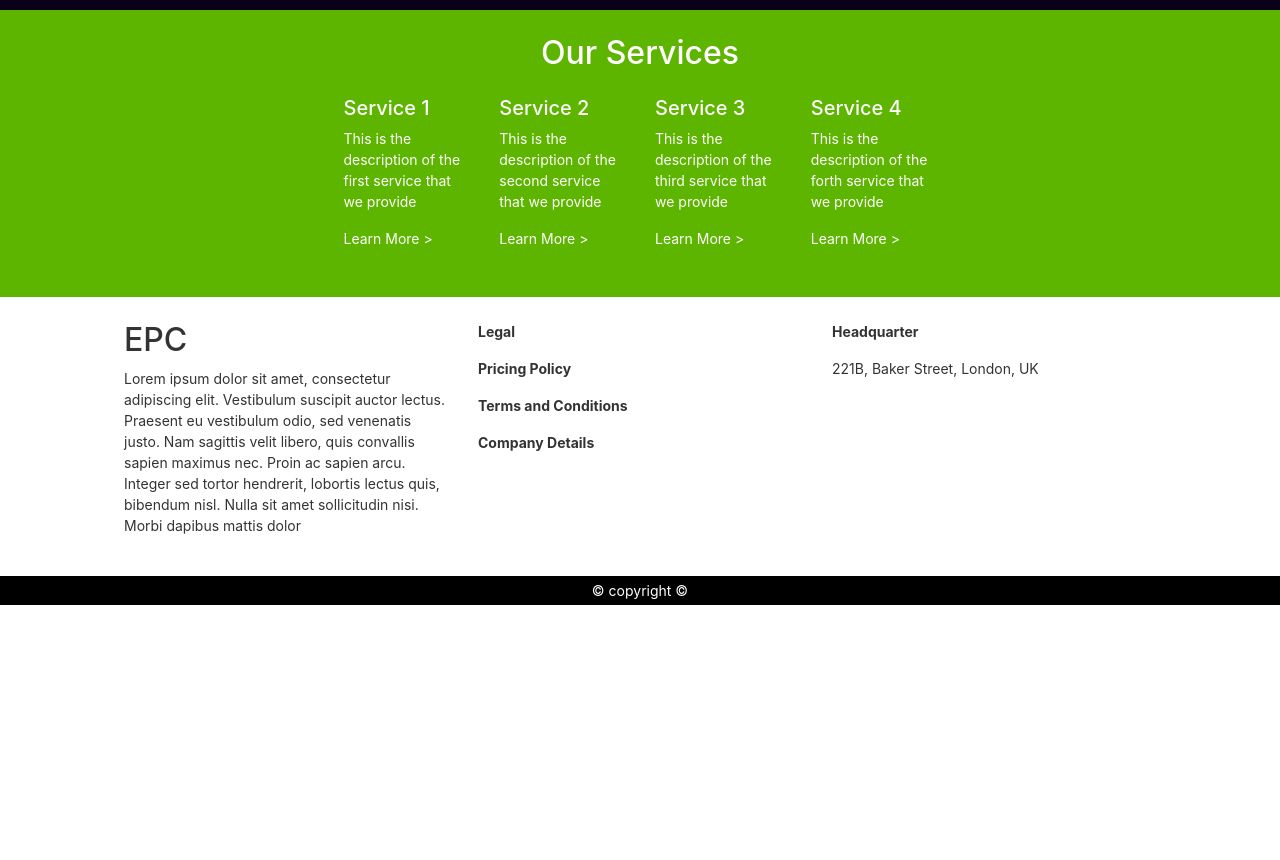
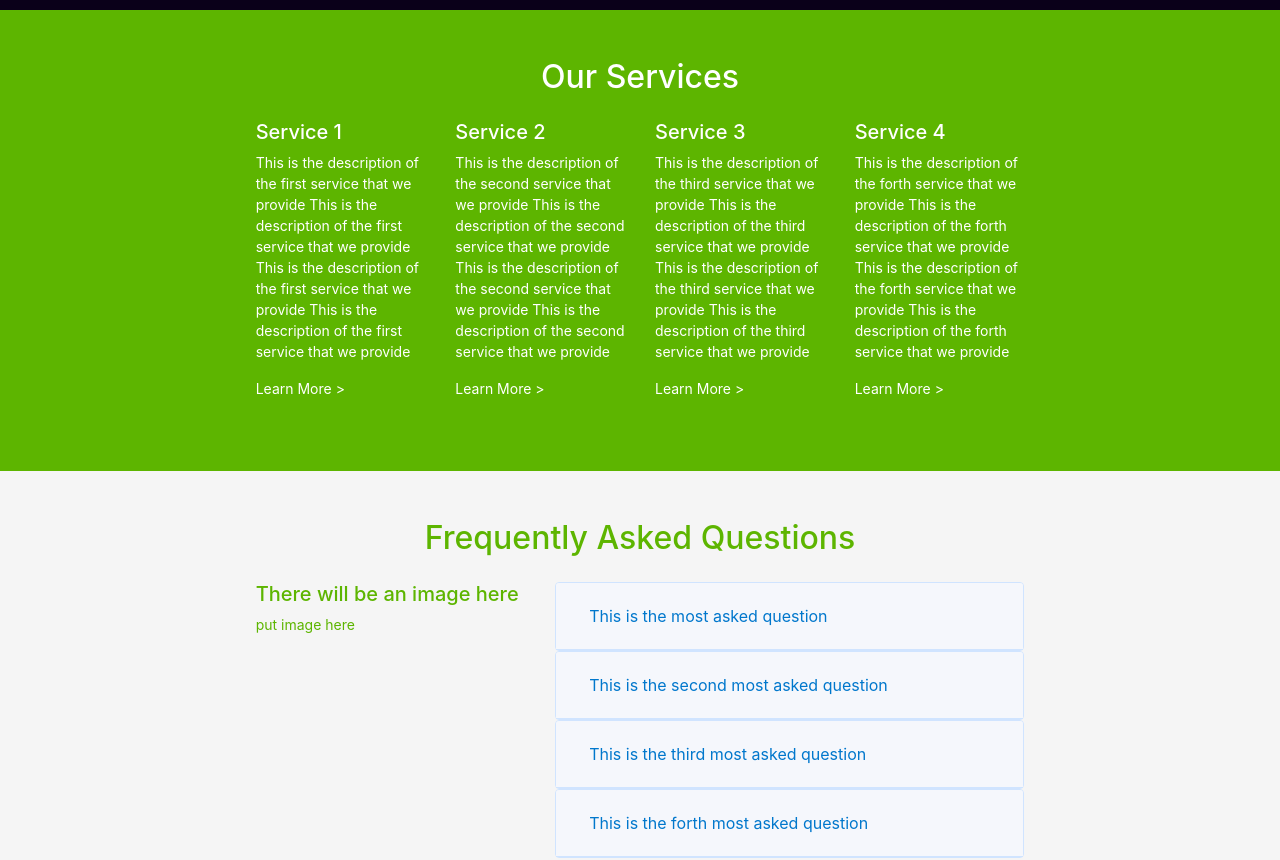
Before and after one commit to RATULri/EPC, an Angular app: page / in a window 1280 px wide. Shown: the part 400-1260 px from the top of the page. Before the commit the page ends 1005 px from the top, so only its background shows below. Built offline with nearby package versions, Linux system fonts and the light colour scheme.

Commit message:
faq fragment added

```diff
--- a/src/app/app.component.html
+++ b/src/app/app.component.html
@@ -2,6 +2,7 @@
   <app-topnav></app-topnav>
   <app-carousel></app-carousel>
   <app-our-services></app-our-services>
+  <app-faq></app-faq>
   <app-footer></app-footer>
 </div>
 
--- a/src/app/app.module.ts
+++ b/src/app/app.module.ts
@@ -9,6 +9,8 @@ import { CarouselModule } from 'ngx-bootstrap/carousel';
 import { TopnavComponent } from './topnav/topnav.component';
 import { FooterComponent } from './footer/footer.component';
 import { OurServicesComponent } from './our-services/our-services.component';
+import { FaqComponent } from './faq/faq.component';
+import { AccordionModule } from 'ngx-bootstrap/accordion';
 
 @NgModule({
   declarations: [
@@ -16,13 +18,15 @@ import { OurServicesComponent } from './our-services/our-services.component';
     CarouselComponent,
     TopnavComponent,
     FooterComponent,
-    OurServicesComponent
+    OurServicesComponent,
+    FaqComponent
   ],
   imports: [
     BrowserModule,
     AppRoutingModule,
     BrowserAnimationsModule,
-    CarouselModule.forRoot()
+    CarouselModule.forRoot(),
+    AccordionModule.forRoot()
   ],
   providers: [],
   bootstrap: [AppComponent]
--- /dev/null
+++ b/src/app/faq/faq.component.html
@@ -0,0 +1,30 @@
+<div class="p-5" style="background-color:whitesmoke ; color: #5db500">
+  <div class="d-flex justify-content-center pb-2">
+    <h2>Frequently Asked Questions</h2>
+  </div>
+
+  <div class="row p-2">
+    <div class="col-lg-2 col-sm-12"></div>
+    <div class="col-lg-3 col-sm-12 mb-3">
+      <h5>There will be an image here</h5>
+      <p>put image here</p>
+    </div>
+    <div class="col-lg-5 mb-3">
+      <accordion [isAnimated]="true">
+        <accordion-group heading="This is the most asked question">
+          This is the most asked question
+        </accordion-group>
+        <accordion-group heading="This is the second most asked question">
+          This is the second most asked question
+        </accordion-group>
+        <accordion-group heading="This is the third most asked question">
+          This is the third most asked question
+        </accordion-group>
+        <accordion-group heading="This is the forth most asked question">
+          This is the forth most asked question
+        </accordion-group>
+      </accordion>
+    </div>
+    <div class="col-lg-2 col-sm-12"></div>
+  </div>
+</div>
--- /dev/null
+++ b/src/app/faq/faq.component.ts
@@ -0,0 +1,15 @@
+import { Component, OnInit } from '@angular/core';
+
+@Component({
+  selector: 'app-faq',
+  templateUrl: './faq.component.html',
+  styleUrls: ['./faq.component.css']
+})
+export class FaqComponent implements OnInit {
+
+  constructor() { }
+
+  ngOnInit(): void {
+  }
+
+}
--- a/src/app/our-services/our-services.component.html
+++ b/src/app/our-services/our-services.component.html
@@ -1,32 +1,50 @@
-<div class="p-4" style="background-color: #5db500; color: white">
+<div class="p-5" style="background-color: #5db500; color: white">
   <div class="d-flex justify-content-center pb-2">
     <h2>Our Services</h2>
   </div>
 
   <div class="row p-2">
-    <div class="col-sm"></div>
-    <div class="col-sm"></div>
+    <div class="col-sm col-md-0"></div>
     <div class="col-sm mb-3">
       <h5>Service 1</h5>
-      <p>This is the description of the first service that we provide</p>
+      <p>
+        This is the description of the first service that we provide
+        This is the description of the first service that we provide
+        This is the description of the first service that we provide
+        This is the description of the first service that we provide
+      </p>
       <a href="#" style="color: white;">Learn More ></a>
     </div>
     <div class="col-sm mb-3">
       <h5>Service 2</h5>
-      <p>This is the description of the second service that we provide</p>
+      <p>
+        This is the description of the second service that we provide
+        This is the description of the second service that we provide
+        This is the description of the second service that we provide
+        This is the description of the second service that we provide
+      </p>
       <a href="#" style="color: white;">Learn More ></a>
     </div>
     <div class="col-sm mb-3">
       <h5>Service 3</h5>
-      <p>This is the description of the third service that we provide</p>
+      <p>
+        This is the description of the third service that we provide
+        This is the description of the third service that we provide
+        This is the description of the third service that we provide
+        This is the description of the third service that we provide
+      </p>
       <a href="#" style="color: white;">Learn More ></a>
     </div>
     <div class="col-sm mb-3">
       <h5>Service 4</h5>
-      <p>This is the description of the forth service that we provide</p>
+      <p>
+        This is the description of the forth service that we provide
+        This is the description of the forth service that we provide
+        This is the description of the forth service that we provide
+        This is the description of the forth service that we provide
+      </p>
       <a href="#" style="color: white;">Learn More ></a>
     </div>
-    <div class="col-sm"></div>
-    <div class="col-sm"></div>
+    <div class="col-sm col-md-0"></div>
   </div>
 </div>
```
Also changed, not shown: src/app/faq/faq.component.css (added), 1 other file (tests, documents, lock files or other folders).
